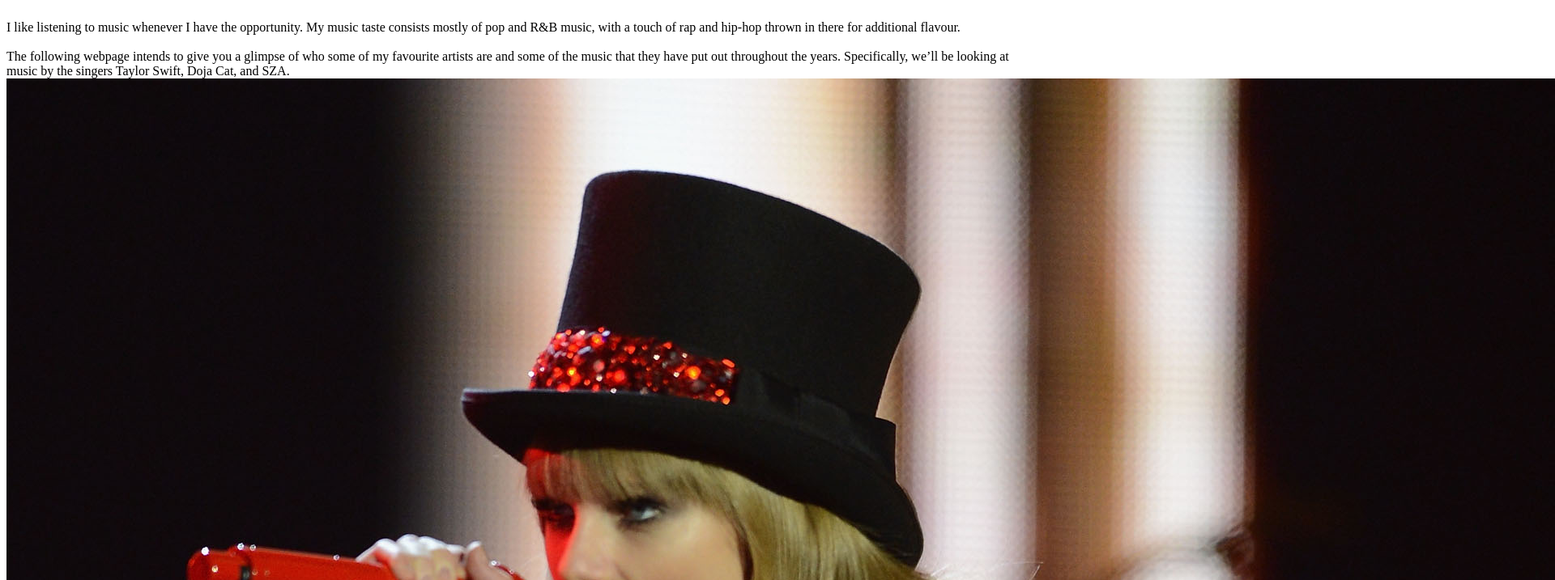
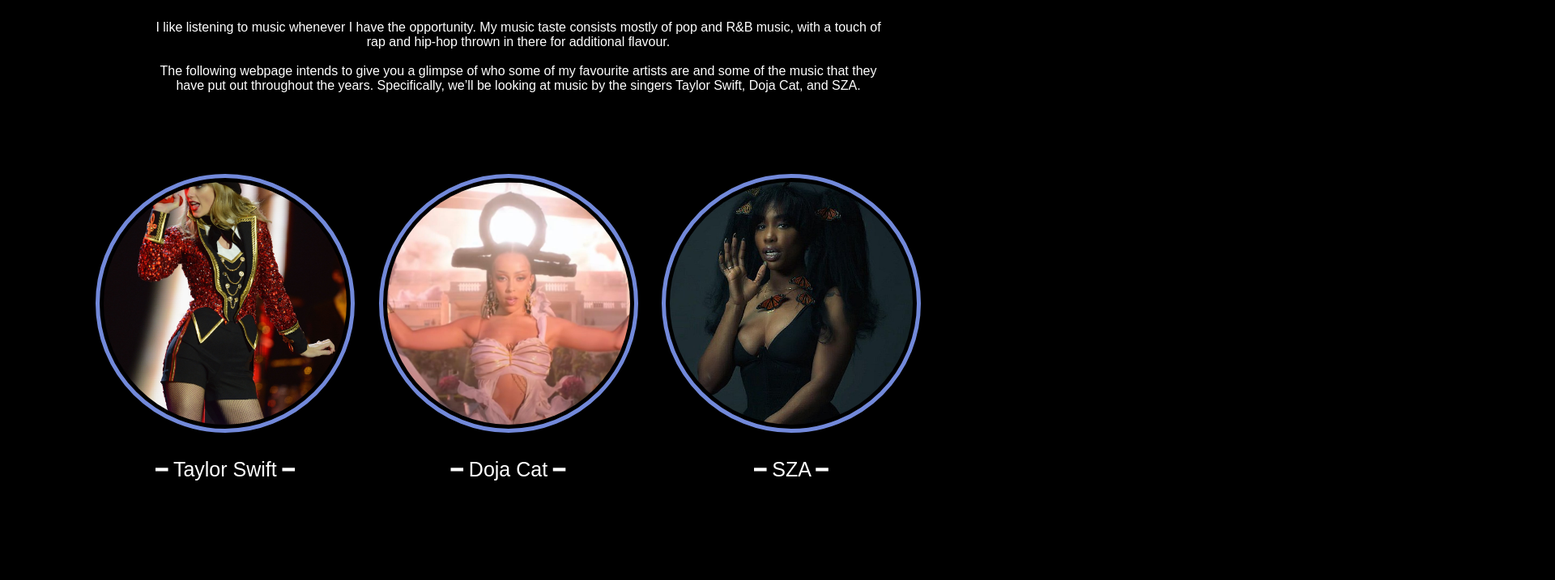
Before and after one commit to nathan-knewyouweretrouble/2QProjRubidiumCometa, a plain HTML site: page index.html in a window 1280 px wide. Shown: the part 73-790 px from the top of the page at 81% size, 1920 px wide, since content can reach past the window. Drawn offline with Linux system fonts and the light colour scheme; the site is published under a folder, as on GitHub Pages, so addresses that start at the root find nothing.

Commit message:
Add files via upload

```diff
--- a/index.html
+++ b/index.html
@@ -20,7 +20,7 @@
 
 		<link rel="icon" href="images/main_page_icon.svg" type="image/gif" />
 
-		<link rel="stylesheet" href="/2QProjRubidiumCometa/css/styles (main page).css" type="text/css" />
+		<link rel="stylesheet" href="css/styles (main page).css" type="text/css" />
 
 	</head>
 
```
